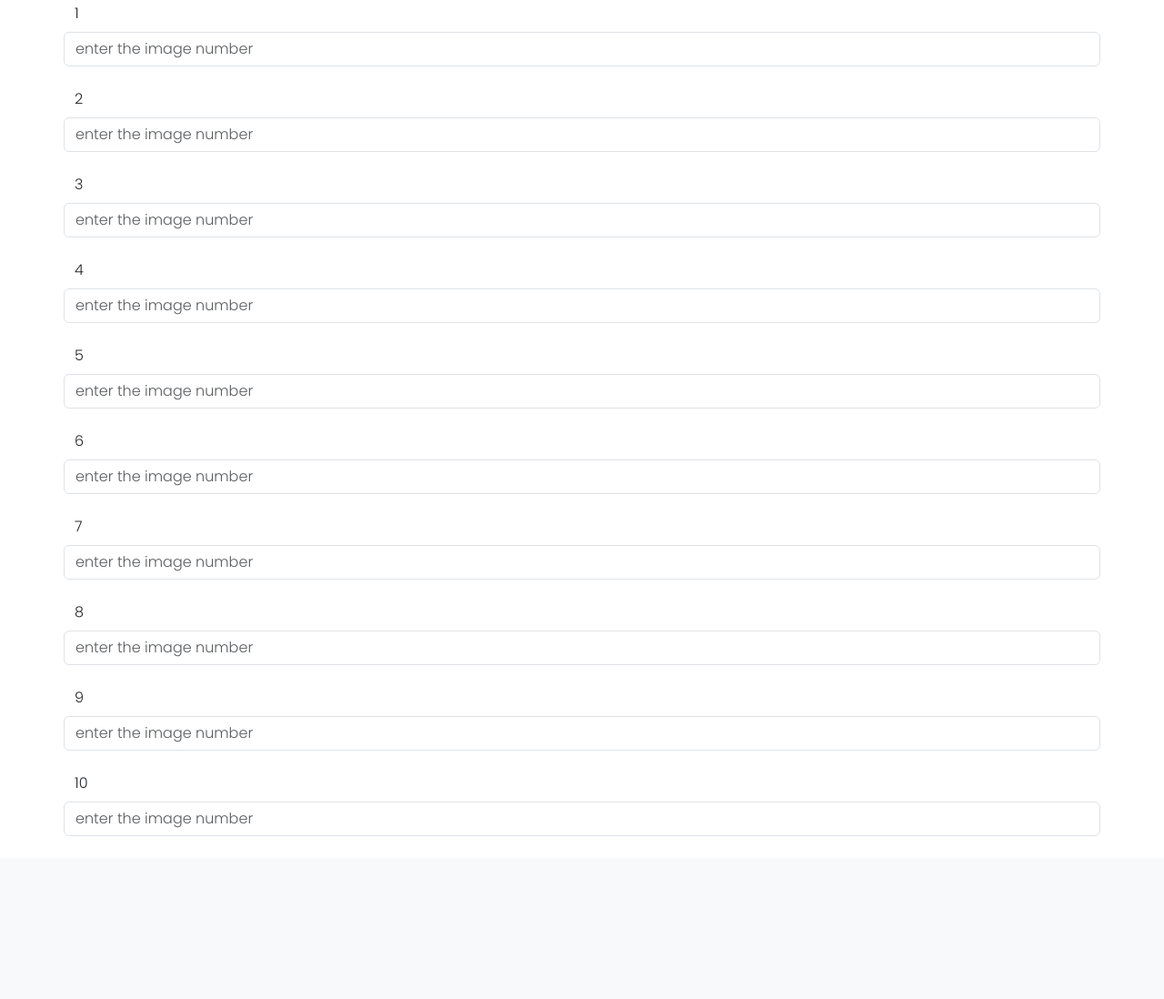
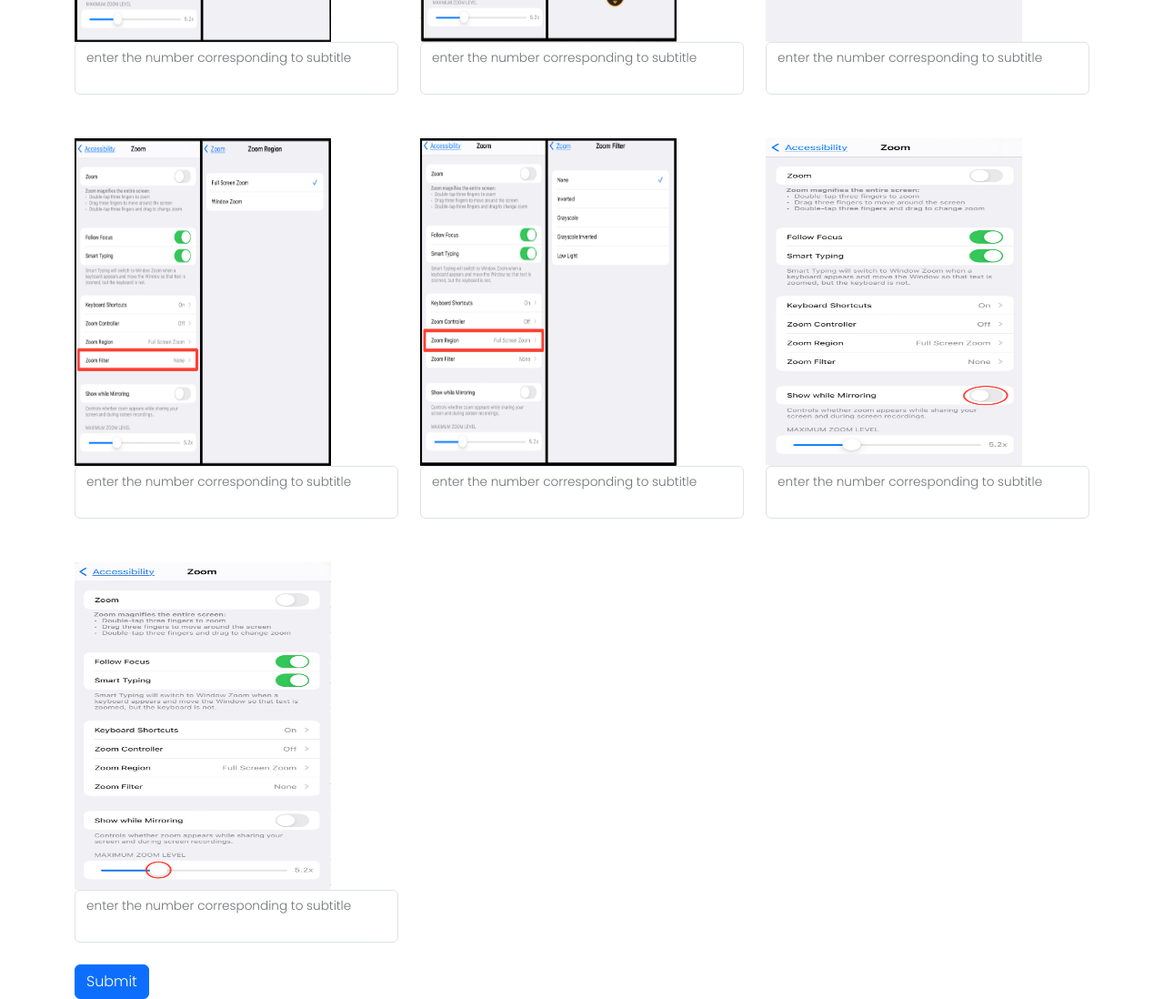
Before and after one commit to markcalvario/daui-capstone, a Flask app: page /quiz/1 in a window 1280 px wide; the page is wider, and only the part inside the window is pictured. Shown: the part 1225-2323 px from the top of that part at 91% size. Before the commit the page ends 2144 px from the top of that part, so only its background shows below. Run offline with Flask 2, Linux system fonts and the light colour scheme.

Commit message:
[Quiz] - Added quiz functionality

```diff
--- a/static/js/quiz.js
+++ b/static/js/quiz.js
@@ -1,6 +1,8 @@
 let title = document.getElementById("title-for-js").innerHTML.toLowerCase()
 title = title.replace(/&amp;/g, 'and')
 title = title.replace(/ /g, '_')
+
+const subtitle_to_image = {}
 
 const getData = async () => {
     try{
@@ -32,11 +34,55 @@
     return array;
 }
 
-const display_quiz = (images) =>{
+const display_quiz = (images, subtitles, captions) =>{
+    for (let i = 0; i < subtitles.length; i++) {
+        let subtitle = subtitles[i]
+        let subtitleElement = document.getElementById(`subtitle-${i+1}`)
+        let answerElement = document.getElementById(`answer-${i+1}`)
+        subtitleElement.innerHTML = `${i+1}. ${subtitle}`
+        answerElement.innerHTML = subtitle
+    }
+
     for (let i = 0; i < images.length; i++) {
         let image = images[i]
         let imageElement = document.getElementById(`img-${i+1}`)
-        imageElement.src = `{{url_for('static',filename = /${image}}}`
+        imageElement.src = `../static/${image}`
+        imageElement.alt = captions[i]
+    }
+}
+
+const checkInputs = () => {
+    const inputs = document.getElementsByClassName("answer");
+    console.log(inputs)
+    for (let i = 0; i < inputs.length; i++) {
+        let input = inputs[i]
+        let value = input.value
+
+        let answerElement = document.getElementById(`answer-${value}`)
+        let isCorrect = false
+        if (answerElement) {
+            let answer = answerElement.innerHTML
+            answer = answer.replace(/&amp;/g, '&')
+            let realAnswer = subtitle_to_image[i+1]
+            console.log(answer, realAnswer)
+            if (answer == realAnswer) {
+                isCorrect = true
+            }
+        }
+
+        if (isCorrect) {
+            if (input.classList.contains("is-invalid")) {
+                input.classList.remove("is-invalid")
+            }
+            input.classList.add("is-valid")
+        } else {
+            if (input.classList.contains("is-valid")) {
+                input.classList.remove("is-valid")
+            }
+            input.classList.add("is-invalid")
+        }
+
+
     }
 }
 
@@ -44,14 +90,29 @@
     // Used like so
     let data = await getData()
     let images = []
+    let subtitles = []
+    let captions = []
     if (Object.keys(data).length != 0){
         images = data['images']
+        let steps = data["steps"]
+        for (let i = 0; i < steps.length; i++){
+            let step = steps[i]
+            subtitles.push(step["subtitle"])
+            let subtitle = step["subtitle"]
+            let caption = step["caption"]
+            captions.push(caption)
+            //subtitle = subtitle.replace(/&amp;/g, 'and')
+            subtitle_to_image[i+1] = subtitle
+        }
     }
-    console.log(images)
-    shuffle(images);
-    display_quiz(images)
+    console.log(subtitles)
+    //subtitles = shuffle(subtitles);
+    display_quiz(images, subtitles, captions)
 
-
+    const checkInputsBtn = document.getElementById("check-inputs-btn")
+    checkInputsBtn.addEventListener("click", ()=>{
+        checkInputs()
+    });
 }
 
 init()
--- a/static/styles/style.css
+++ b/static/styles/style.css
@@ -27,3 +27,8 @@
     width: 25vw;
     height: 45vh;
 }
+
+.quiz-image {
+    width: 22vw;
+    height: 45vh;
+}
--- a/templates/quiz.html
+++ b/templates/quiz.html
@@ -2,25 +2,30 @@
 {% block body %}
     <p class="d-none" id="title-for-js">{{data['title']}}</p>
     <div class="container">
-        <h1 class="text-center text-bold mt-5">Quiz for {{data['title']}}</h1>
-
-        <div class="row">
+        <h1 class="text-center text-bold my-3">Quiz for {{data['title']}}</h1>
+        <h4 class="text-center mb-5 text-normal">Match the subtitles with its corresponding images</h4>
+        <div class="row pb-5" id="subtitles">
             {% for step in data['steps'] %}
-                <div class = "col-3" id="div-img-{{loop.index}}">
-                    <img id="img-{{loop.index}}" src="" alt="">
-                    <p class="text-center">{{loop.index}}</p>
-                </div>
-            {% endfor %}
-
-        </div>
-        <div>
-            {% for step in data['steps'] %}
-                <div id="step-{{loop.index}}" class="row my-4">
-                    <label for="q-{{loop.index}}" class="form-label">{{loop.index}}</label>
-                    <input type="q-{{loop.index}}" class="form-control" id="exampleFormControlInput1" placeholder="enter the image number">
+                <div class = "col-4" id="div-subtitle-{{loop.index}} my-5">
+                    <p id="subtitle-{{loop.index}}" class="text-center"></p>
+                    <p class="d-none" id="answer-{{loop.index}}"></p>
                 </div>
             {% endfor %}
         </div>
+        <div class="row gy-5 mb-4">
+            {% for step in data['steps'] %}
+                <div class = "col-4" id="div-img-{{loop.index}} my-5">
+                    <img id="img-{{loop.index}}" src="" alt="" class="quiz-image mx-auto">
+                    <!-- <label for="floatingPassword">Password</label>
+                    <input type="q-{{loop.index}}" class="form-control" id="exampleFormControlInput1" placeholder="enter the number corresponding to subtitle"> -->
+                    <form class="form-floating">
+                        <input type="q-{{loop.index}}" class="form-control answer" id="input-{{loop.index}}" >
+                        <label for="input-{{loop.index}}">enter the number corresponding to subtitle</label>
+                    </form>
+                </div>
+            {% endfor %}
+        </div>
+        <button id="check-inputs-btn" type="button" class="btn btn-primary">Submit</button>
     </div>
 
     <script type='text/javascript' src="{{url_for('static', filename = '/js/quiz.js')}}"></script>
```
